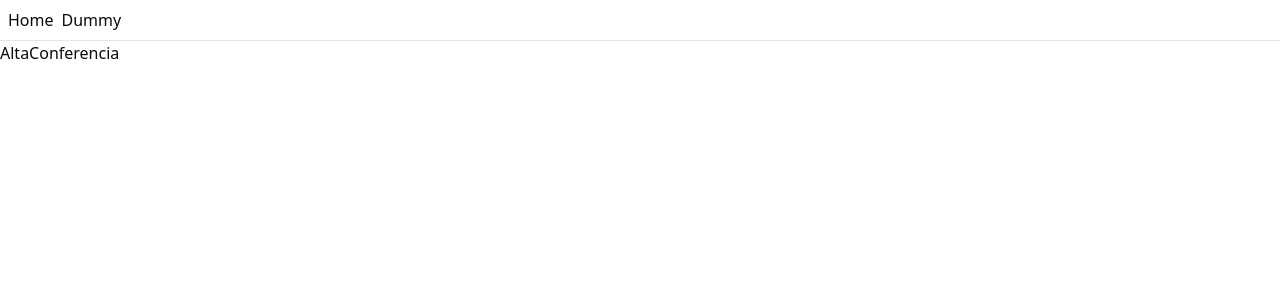
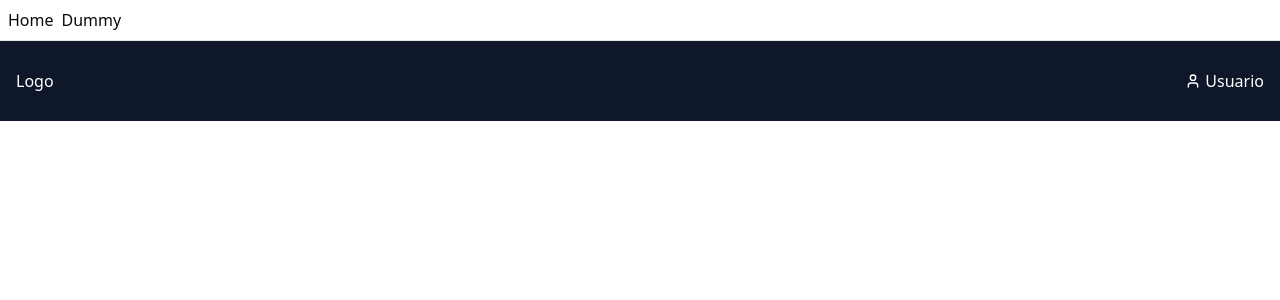
Before and after one commit to MAPAW-UNLP/comfy-chair-2025, a React (Vite) app: page /alta-conferencia in a window 1280 px wide. Shown: the top 300 px of the page. Built offline with nearby package versions, Linux system fonts and the light colour scheme.

Commit message:
Header en todas las views

```diff
--- a/src/components/Administrador/AdministradorApp.tsx
+++ b/src/components/Administrador/AdministradorApp.tsx
@@ -33,8 +33,6 @@ function AdministradorApp() {
 
   const irAltaConferencia = async () => {
     navigate({ to: '/alta-conferencia' });
-
-    //prueba
   };
 
   useEffect(() => {
--- a/src/components/Administrador/AltaConferencia.tsx
+++ b/src/components/Administrador/AltaConferencia.tsx
@@ -1,8 +1,11 @@
 import React from 'react'
+import Header from './Header'
 
 function AltaConferencia() {
   return (
-    <div>AltaConferencia</div>
+    <div className='bg-[#EEEEEE]'>
+      <Header />
+    </div>
   )
 }
 
--- a/src/components/Administrador/ConferenciaBox.tsx
+++ b/src/components/Administrador/ConferenciaBox.tsx
@@ -15,7 +15,7 @@ function ConferenciaBox({ conferencia }: ConferenciaBoxProps) {
   }
 
   return (
-    <div onClick={irUnaConferencia} className="flex flex-col bg-[#F1F5F9] w-full p-2 rounded-sm gap-2 shadow cursor-pointer">
+    <div onClick={irUnaConferencia} className="flex flex-col bg-[#F1F5F9] hover:bg-[#E2E8F0] w-full p-2 rounded-sm gap-2 shadow cursor-pointer">
 
       <div className="flex justify-between items-center">
         <b>{conferencia.titulo}</b>
--- a/src/components/Administrador/Tabs.tsx
+++ b/src/components/Administrador/Tabs.tsx
@@ -15,12 +15,12 @@ function Tabs({setVerActivas, verActivas} : TabsProps) {
     setVerActivas(false)
   }
   return (
-    <div className='flex justify-center items-center bg-[#F1F5F9] px-1 py-1  rounded-sm gap-3'>
-      <div onClick={mostrarActivas} className={`flex justify-center items-center px-3 py-1 rounded-sm cursor-pointer ${verActivas && "bg-white font-bold"}` }>
+    <div className='flex justify-center items-center bg-[#F1F5F9] px-1 py-1  rounded-sm gap-3 shadow'>
+      <div onClick={mostrarActivas} className={`flex justify-center items-center px-3 py-1 rounded-sm cursor-pointer ${verActivas && "bg-white font-bold shadow"}` }>
         <p>Activas</p>
       </div>
 
-      <div onClick={mostrarTerminadas} className={`flex justify-center items-center px-3 py-1 rounded-sm cursor-pointer ${!verActivas && "bg-white font-bold"}`}>
+      <div onClick={mostrarTerminadas} className={`flex justify-center items-center px-3 py-1 rounded-sm cursor-pointer ${!verActivas && "bg-white font-bold shadow"}`}>
         <p>Terminadas</p>
       </div>
     </div>
```
